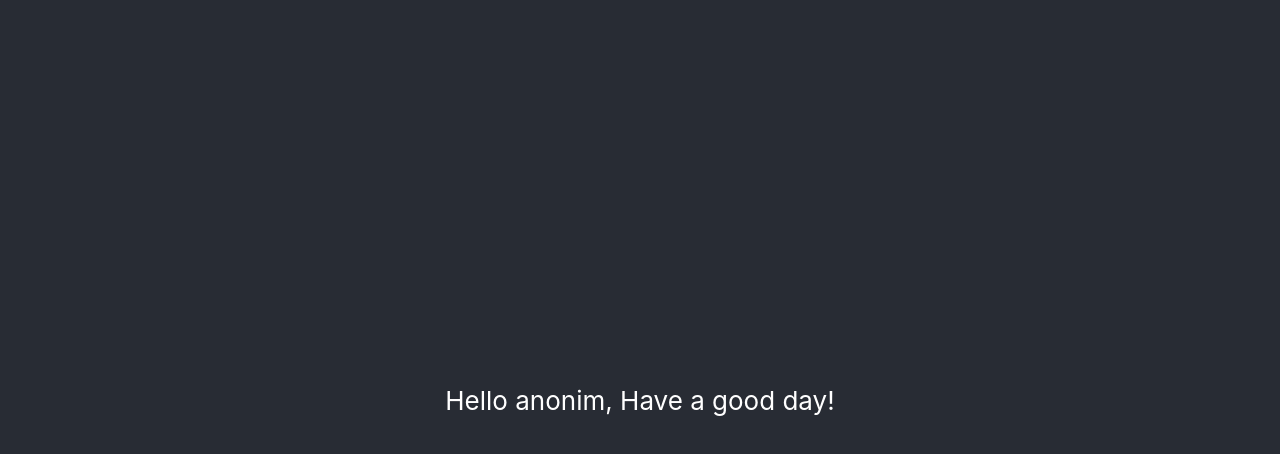
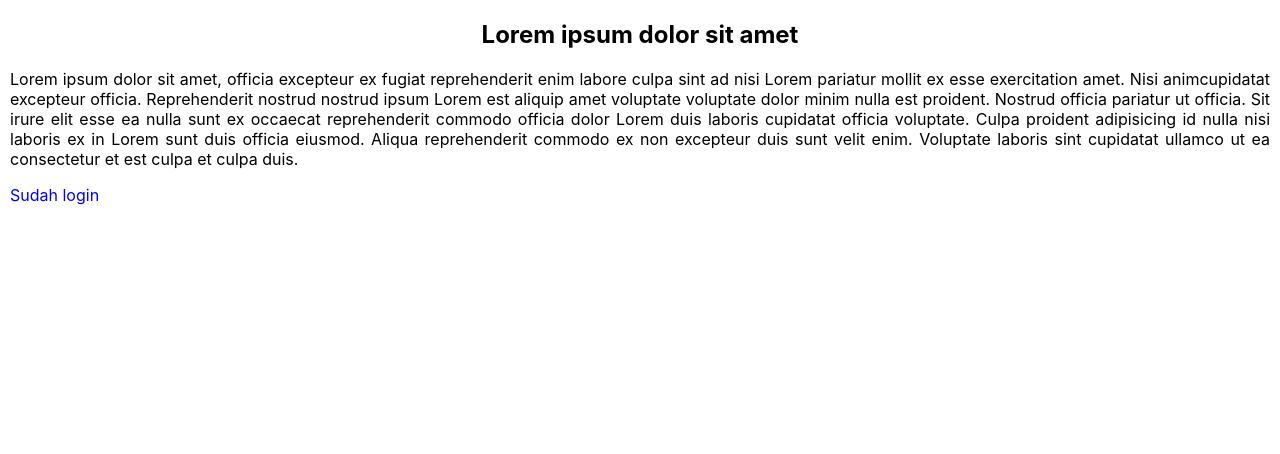
Before and after one commit to netng/journey-to-react, a React (Create React App) app: page / in a window 1280 px wide. Shown: the top 454 px of the page. Built offline with nearby package versions, Linux system fonts and the light colour scheme.

Commit message:
learning component

```diff
--- a/src/App.js
+++ b/src/App.js
@@ -1,12 +1,10 @@
-import logo from './logo.svg';
-import './App.css';
-import Hello from './Hello';
+import Article from './Article';
 
 function App() {
   return (
     <div className="App">
       <header className="App-header">
-        <Hello/>
+        <Article userLogin="Sudah login"/>
       </header>
     </div>
   );
--- /dev/null
+++ b/src/Article.js
@@ -0,0 +1,25 @@
+import * as React from 'react';
+import ContentArticle from './ContentArticle';
+import TitleArticle from './TitleArticle';
+
+function Article({ userLogin }) {
+    return(
+        <div style={{ margin: "10px" }}>
+            <TitleArticle title="Lorem ipsum dolor sit amet"/>
+            <ContentArticle dataLogin={userLogin}>
+                Lorem ipsum dolor sit amet, officia excepteur ex fugiat reprehenderit enim
+                labore culpa sint ad nisi Lorem pariatur mollit ex esse exercitation amet. Nisi
+                animcupidatat excepteur officia. Reprehenderit nostrud nostrud ipsum Lorem est
+                aliquip amet voluptate voluptate dolor minim nulla est proident. Nostrud officia
+                pariatur ut officia. Sit irure elit esse ea nulla sunt ex occaecat reprehenderit
+                commodo officia dolor Lorem duis laboris cupidatat officia voluptate. Culpa
+                proident adipisicing id nulla nisi laboris ex in Lorem sunt duis officia
+                eiusmod. Aliqua reprehenderit commodo ex non excepteur duis sunt velit enim.
+                Voluptate laboris sint cupidatat ullamco ut ea consectetur et est culpa et
+                culpa duis.
+            </ContentArticle>
+        </div>
+    )
+}
+
+export default Article;
--- /dev/null
+++ b/src/ContentArticle.js
@@ -0,0 +1,16 @@
+import * as React from 'react';
+
+function ContentArticle({ children, dataLogin }) {
+
+    return (
+        <div style={{ textAlign: 'justify' }}>
+            {children}
+            <p style={{color: 'blue'}}>
+                {dataLogin}
+            </p>
+        </div>
+    )
+
+}
+
+export default ContentArticle;
--- a/src/Hello.js
+++ b/src/Hello.js
@@ -1,12 +1,12 @@
 import React from "react";
 
-const Hello = ({ name, greeting }) => {
-    return `Hello ${name}, ${greeting}`
+function Hello({ name, greeting }) {
+    return <div>Hello {name}, {greeting}!</div>
 }
 
 Hello.defaultProps = {
     name: 'anonim',
-    greeting: 'Have a good day!'
+    greeting: 'Have a good day'
 }
 
 export default Hello
--- /dev/null
+++ b/src/TitleArticle.js
@@ -0,0 +1,11 @@
+import * as React from 'react';
+
+function TitleArticle({ title }) {
+    return(
+        <div style={{ textAlign: 'center'}}>
+            <h2>{title}</h2>
+        </div>
+    )
+}
+
+export default TitleArticle;
```
